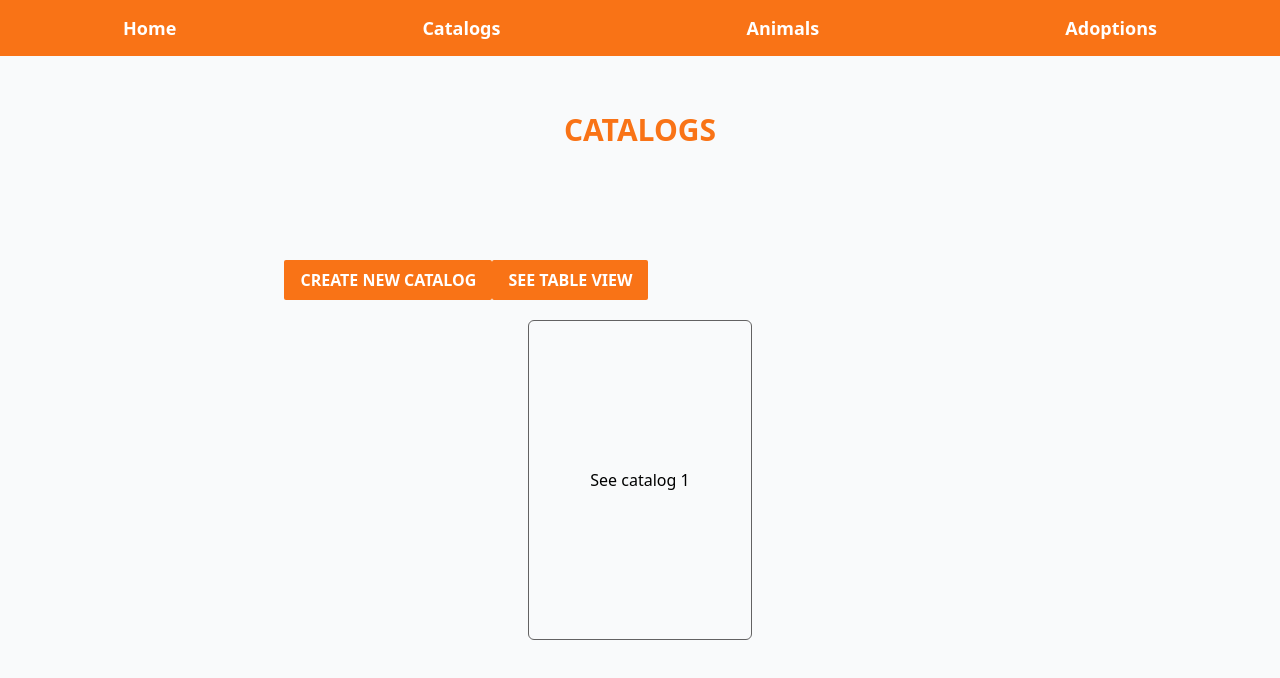
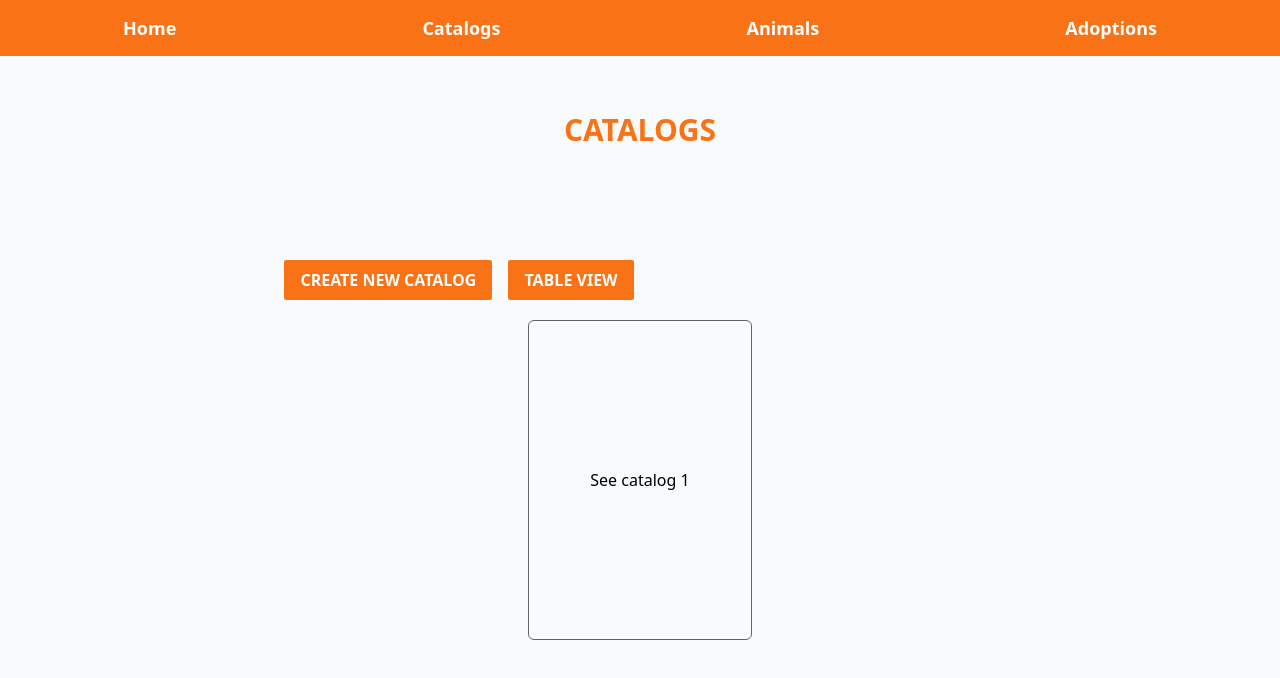
Before and after one commit to PixeLarm12/animal-adoption-system, a Vue app in the folder front/: page /catalogs in a window 1280 px wide. Shown: the top 678 px of the page. Built offline with nearby package versions, Linux system fonts and the light colour scheme.

Commit message:
Added both views to catalog

```diff
--- a/front/src/css/input.css
+++ b/front/src/css/input.css
@@ -13,7 +13,7 @@
 }
 
 .default-button {
-    @apply h-10 bg-orange-500 rounded-sm flex justify-center items-center text-white font-bold uppercase px-4;
+    @apply h-10 bg-orange-500 rounded-sm flex justify-center items-center text-white font-bold uppercase px-4 hover:bg-orange-600;
 }
 
 .bg-catalog-card {
--- a/front/src/css/output.css
+++ b/front/src/css/output.css
@@ -692,6 +692,11 @@ video {
   gap: 1rem;
 }
 
+.gap-x-4{
+  -moz-column-gap: 1rem;
+       column-gap: 1rem;
+}
+
 .gap-y-10{
   row-gap: 2.5rem;
 }
@@ -869,6 +874,11 @@ video {
   color: rgb(255 255 255 / var(--tw-text-opacity));
 }
 
+.default-button:hover{
+  --tw-bg-opacity: 1;
+  background-color: rgb(234 88 12 / var(--tw-bg-opacity));
+}
+
 .bg-catalog-card{
   display: flex;
   height: 20rem;
--- a/front/src/pages/Catalogs/Catalogs.vue
+++ b/front/src/pages/Catalogs/Catalogs.vue
@@ -1,25 +1,77 @@
 <template>
     <page-template title="Catalogs">
 
-        <div class="w-8/12 flex flex-row justify-start items-center">
+        <div class="w-8/12 flex flex-row justify-start items-center gap-x-4">
             <router-link to="/catalogs/create" class="default-button mb-5">Create new Catalog</router-link>
-            <button class="default-button mb-5">See table view</button>
+            <button @click="showTable = !showTable" class="default-button mb-5">{{ getShowButtonTitle }}</button>
         </div>
 
-        <div class="w-8/12 flex flex-row justify-center items-center gap-4 flex-wrap">
+        <div v-show="!showTable" class="w-8/12 flex flex-row justify-center items-center gap-4 flex-wrap">
             <router-link to="/catalogs/detail/1" class="bg-catalog-card">
                 <h2>See catalog 1</h2>
             </router-link>
+        </div>
+
+        <div v-show="showTable" class="w-8/12 flex flex-row justify-center items-center gap-4 flex-wrap">
+            <table-template :headers="tableHeaders">
+                <tr v-for="catalog in catalogs" :key="catalog.id" class="w-full border border-black divide-x-2 divide-black">
+                    <td class="lg:pl-3 pl-1 h-10 w-4/12">
+                        {{ catalog.title }}
+                    </td>
+                    <td class="lg:pl-3 pl-1 h-10 w-2/12">
+                        {{ catalog.description }}
+                    </td>
+                    <td class="lg:pl-3 pl-1 h-10 w-1/12">
+                        <div class="w-full flex justify-start lg:gap-6 gap-1">
+                            <router-link :to="'/catalogs/edit/' + catalog.id" class="hover:underline uppercase">Edit</router-link>
+                            <span @click="remove(catalog.id)" class="hover:underline uppercase">Delete</span>
+                        </div>
+                    </td>
+                </tr>
+            </table-template>
         </div>
     </page-template>
 </template>
 
 <script>
 import PageTemplate from "../../components/PageTemplate.vue"
+import TableTemplate from '../../components/Utils/TableTemplate.vue';
 
 export default {
     components: {
-        PageTemplate
+        PageTemplate,
+        TableTemplate
     },
+    computed: {
+        getShowButtonTitle() {
+            return this.showTable ? "Card view" : "Table view";
+        }
+    },
+    data() {
+        return {
+            showTable: false,
+            catalogs: [
+                {
+                    id: 1,
+                    title: "Catalog 1",
+                    description: "New catalog description 1",
+                },
+                {
+                    id: 2,
+                    title: "Catalog 2",
+                    description: "New catalog description 2",
+                },
+            ],
+            tableHeaders: [
+                "Title",
+                "Description",
+            ]
+        }
+    },
+    methods: {
+        remove(id) {
+            console.log(`This id: ${id} needs to be removed!!!`);
+        }
+    }
 }
 </script>
```
